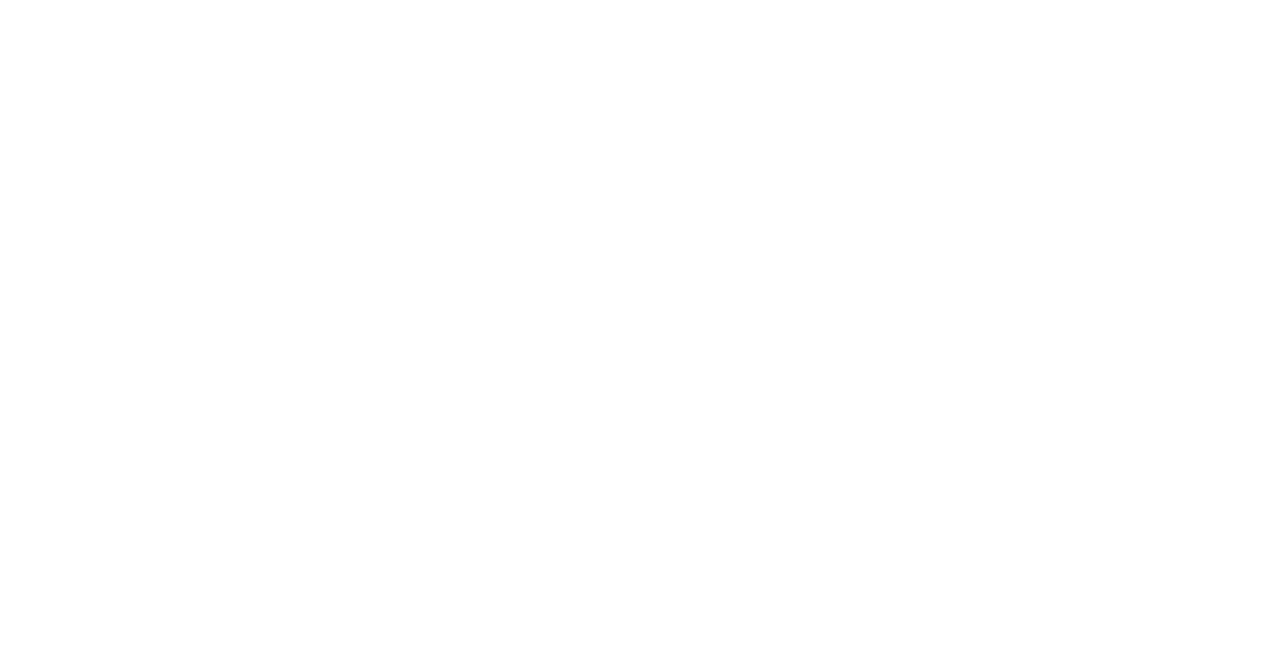
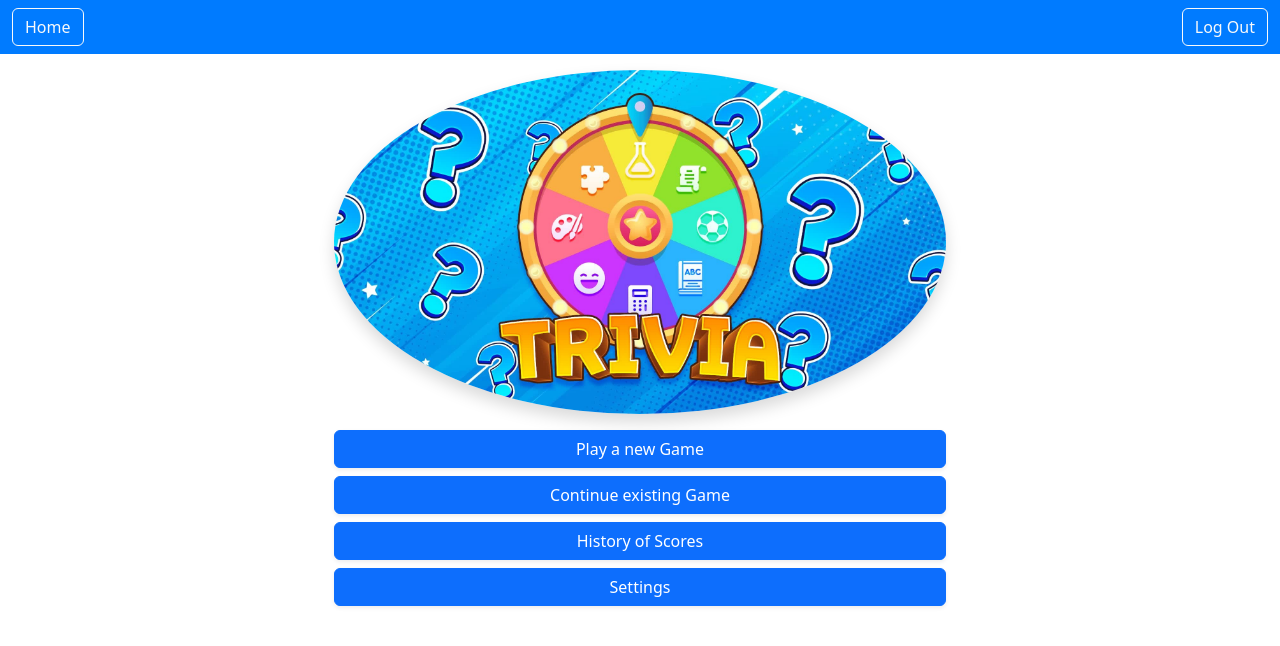
Before and after one commit to Liz-Melcher/OnlineTriviaGame, a React (Vite) app in the folder TriviaGame/: page /home in a window 1280 px wide. Before the commit this address had no page. Shown: the top 646 px of the page. Built offline with nearby package versions, Linux system fonts and the light colour scheme.

Commit message:
add (navigation home login userSettings) pages and images

```diff
--- a/TriviaGame/src/App.tsx
+++ b/TriviaGame/src/App.tsx
@@ -1,15 +1,23 @@
 import React from 'react';
-import { BrowserRouter as Router, Routes, Route } from 'react-router-dom';
-//import Home from './pages/Home';
+import { BrowserRouter as Router, Routes, Route, Navigate } from 'react-router-dom';
+import Home from './pages/Home';
+import Login from './pages/Login';
+import UserSetting from './pages/UserSettings';
 import GameSettings from './pages/GameSettings';
 import TriviaGame from './pages/TriviaGame';
 import HighScores from './pages/HighScores';
+import Navigation from './components/navigation';
 
 const App: React.FC = () => {
+  const isLoggedIn = localStorage.getItem('isLoggedIn') === 'true';
+
   return (
     <Router>
+      <Navigation />
       <Routes>
-
+        <Route path="/" element={isLoggedIn ? <Navigate to="/home" /> : <Login />} />
+        <Route path="/home" element={<Home />} />
+        <Route path="/setting" element={<UserSetting />} />
         <Route path="/settings" element={<GameSettings />} />
         <Route path="/quiz" element={<TriviaGame />} />
         <Route path="/highscores" element={<HighScores />} />
--- /dev/null
+++ b/TriviaGame/src/components/navigation.tsx
@@ -0,0 +1,41 @@
+import { useNavigate } from 'react-router-dom';
+
+const Navigation = () => {
+  const navigate = useNavigate();
+
+  const handleLogout = () => {
+    if (window.confirm('Are you sure you want to log out?')) {
+      localStorage.removeItem('isLoggedIn');
+      localStorage.removeItem('user'); // Optional: Clear user data if stored
+
+      // Ensure navigation to the login page
+      navigate('/', { replace: true }); // Use replace to prevent back navigation to a logged-in state
+
+      // Reload the page to ensure the state is reset
+      window.location.reload();
+    }
+  };
+
+  return (
+    <nav className="navbar navbar-expand-lg" style={{ backgroundColor: '#007bff' }}>
+      <div className="container-fluid">
+        {/* Home button styled like Log Out */}
+        <button
+          className="btn btn-outline-light me-auto"
+          onClick={() => navigate('/home')}
+        >
+          Home
+        </button>
+        {/* Log Out button */}
+        <button
+          className="btn btn-outline-light"
+          onClick={handleLogout}
+        >
+          Log Out
+        </button>
+      </div>
+    </nav>
+  );
+};
+
+export default Navigation;
--- /dev/null
+++ b/TriviaGame/src/pages/Home.tsx
@@ -0,0 +1,49 @@
+import { useNavigate } from 'react-router-dom';
+
+const Home = () => {
+  const navigate = useNavigate();
+
+  return (
+    <section className="container-fluid text-center p-3">
+      <div className="row justify-content-center">
+        <div className="col-12 col-md-8 col-lg-6">
+          <img
+            src="/image/Trivia.jpg"
+            alt="Trivia Game"
+            className="img-fluid rounded-circle mb-3 shadow"
+          />
+          <button
+            type="button"
+            className="btn btn-primary w-100 mb-2 shadow-sm"
+            onClick={() => navigate('/settings')} // Corrected path
+          >
+            Play a new Game
+          </button>
+          <button
+            type="button"
+            className="btn btn-primary w-100 mb-2 shadow-sm"
+            onClick={() => navigate('/quiz')}
+          >
+            Continue existing Game
+          </button>
+          <button
+            type="button"
+            className="btn btn-primary w-100 mb-2 shadow-sm"
+            onClick={() => navigate('/highscores')}
+          >
+            History of Scores
+          </button>
+          <button
+            type="button"
+            className="btn btn-primary w-100 shadow-sm"
+            onClick={() => navigate('/setting')}
+          >
+            Settings
+          </button>
+        </div>
+      </div>
+    </section>
+  );
+};
+
+export default Home;
--- /dev/null
+++ b/TriviaGame/src/pages/Login.tsx
@@ -0,0 +1,75 @@
+import React, { useState } from 'react';
+import { useNavigate } from 'react-router-dom';
+
+const Login = () => {
+  const [isLogin, setIsLogin] = useState(true);
+  const [username, setUsername] = useState('');
+  const [password, setPassword] = useState('');
+  const [confirmPassword, setConfirmPassword] = useState('');
+  const [errors, setErrors] = useState<{ username?: string; password?: string; confirmPassword?: string }>({});
+  const navigate = useNavigate();
+
+  const validateForm = () => {
+    const newErrors: { username?: string; password?: string; confirmPassword?: string } = {};
+    if (!username) newErrors.username = 'Username is required';
+    if (!password) newErrors.password = 'Password is required';
+    if (!isLogin && password !== confirmPassword) newErrors.confirmPassword = 'Passwords do not match';
+    setErrors(newErrors);
+    return Object.keys(newErrors).length === 0;
+  };
+
+  const handleSubmit = (e: React.FormEvent<HTMLFormElement>) => {
+    e.preventDefault();
+    if (validateForm()) {
+      if (isLogin) {
+        const savedUser = JSON.parse(localStorage.getItem('user') || '{}');
+        if (savedUser.username === username && savedUser.password === password) {
+          localStorage.setItem('isLoggedIn', 'true');
+          navigate('/home');
+        } else {
+          alert('Invalid username or password');
+        }
+      } else {
+        localStorage.setItem('user', JSON.stringify({ username, password }));
+        alert('Signup successful!');
+        setIsLogin(true);
+      }
+    }
+  };
+
+  return (
+    <section className="container text-center p-3">
+      <div className="row justify-content-center">
+        <div className="col-12 col-md-8 col-lg-6">
+          <img src="/image/Trivia1.jpg" alt="Trivia Game" className="img-fluid rounded-circle mb-3 shadow" />
+          <div className="d-flex justify-content-center mb-3">
+            <button className={`btn ${isLogin ? 'btn-primary' : 'btn-outline-primary'} me-2`} onClick={() => setIsLogin(true)}>Login</button>
+            <button className={`btn ${!isLogin ? 'btn-primary' : 'btn-outline-primary'}`} onClick={() => setIsLogin(false)}>Sign Up</button>
+          </div>
+          <form onSubmit={handleSubmit}>
+            <div className="mb-3">
+              <label htmlFor="username" className="form-label">Username:</label>
+              <input type="text" id="username" className="form-control" value={username} onChange={(e) => setUsername(e.target.value)} />
+              {errors.username && <p className="text-danger">{errors.username}</p>}
+            </div>
+            <div className="mb-3">
+              <label htmlFor="password" className="form-label">Password:</label>
+              <input type="password" id="password" className="form-control" value={password} onChange={(e) => setPassword(e.target.value)} />
+              {errors.password && <p className="text-danger">{errors.password}</p>}
+            </div>
+            {!isLogin && (
+              <div className="mb-3">
+                <label htmlFor="confirmPassword" className="form-label">Confirm Password:</label>
+                <input type="password" id="confirmPassword" className="form-control" value={confirmPassword} onChange={(e) => setConfirmPassword(e.target.value)} />
+                {errors.confirmPassword && <p className="text-danger">{errors.confirmPassword}</p>}
+              </div>
+            )}
+            <button type="submit" className="btn btn-primary w-100">{isLogin ? 'Login' : 'Sign Up'}</button>
+          </form>
+        </div>
+      </div>
+    </section>
+  );
+};
+
+export default Login;
--- /dev/null
+++ b/TriviaGame/src/pages/UserSettings.tsx
@@ -0,0 +1,89 @@
+import React, { useEffect } from 'react';
+
+const Setting = () => {
+  const toggleDarkMode = () => {
+    const currentMode = document.body.classList.contains('light') ? 'light' : 'dark';
+    const newMode = currentMode === 'light' ? 'dark' : 'light';
+    document.body.classList.remove(currentMode);
+    document.body.classList.add(newMode);
+    localStorage.setItem('theme', newMode);
+  };
+
+  const applySavedTheme = () => {
+    const savedTheme = localStorage.getItem('theme') || 'light';
+    document.body.classList.remove('light', 'dark'); // Remove conflicting classes
+    document.body.classList.add(savedTheme); // Apply saved theme
+  };
+
+  useEffect(() => {
+    applySavedTheme(); // Apply theme on page load
+  }, []);
+
+  const handleClearScore = () => {
+    localStorage.removeItem('highScores');
+    alert('Scores cleared successfully!');
+  };
+
+  const handleChangePassword = () => {
+    const newPassword = prompt('Enter your new password:');
+    if (newPassword) {
+      alert('Password changed successfully!');
+    }
+  };
+
+  const handleDifficultyChange = (e: React.ChangeEvent<HTMLSelectElement>) => {
+    const difficulty = e.target.value;
+    localStorage.setItem('preferredDifficulty', difficulty);
+    alert(`Preferred difficulty set to ${difficulty}`);
+  };
+
+  return (
+    <section className="container-fluid text-center p-3">
+      <div className="row justify-content-center">
+        <div className="col-12 col-md-8 col-lg-6">
+        <img
+            src="/image/Trivia.jpg"
+            alt="Trivia Game"
+            className="img-fluid rounded-circle mb-3 shadow"
+          />
+          <h2 className="mb-4">User Settings</h2>
+          <button
+            type="button"
+            className="btn btn-primary w-100 mb-2 shadow-sm"
+            onClick={handleClearScore}
+          >
+            Clear Score
+          </button>
+          <button
+            type="button"
+            className="btn btn-primary w-100 mb-3 shadow-sm"
+            onClick={toggleDarkMode}
+          >
+            Toggle Light/Dark Mode
+          </button>
+          <div className="mb-4">
+            <h3>Set Preferred Difficulty</h3>
+            <select
+              className="form-select shadow-sm"
+              aria-label="Select Difficulty"
+              onChange={handleDifficultyChange}
+            >
+              <option value="easy">Easy</option>
+              <option value="medium">Medium</option>
+              <option value="hard">Hard</option>
+            </select>
+          </div>
+          <button
+            type="button"
+            className="btn btn-primary w-100 shadow-sm"
+            onClick={handleChangePassword}
+          >
+            Change Password
+          </button>
+        </div>
+      </div>
+    </section>
+  );
+};
+
+export default Setting;
```
Also changed, not shown: TriviaGame/public/image/Trivia.jpg (added), TriviaGame/public/image/Trivia1.jpg (added).
